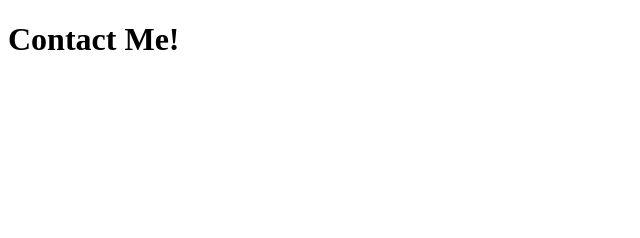
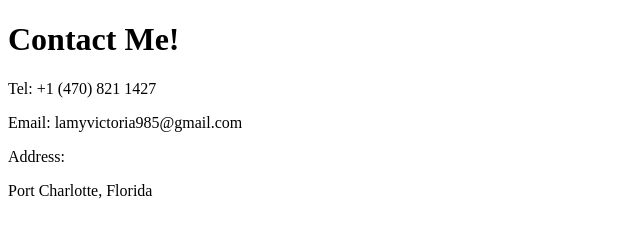
Before and after one commit to vlamy3/Portfolio-, a plain HTML site: page Contact.html in a window 1280 px wide. Shown: the whole page, without its empty margins (0-640 px from the left). Drawn offline with Linux system fonts and the light colour scheme.

Commit message:
Update Contact.html

```diff
--- a/Contact.html
+++ b/Contact.html
@@ -9,6 +9,12 @@
     <h1>
         Contact Me!
     </h1>
+    <p>Tel: +1 (470) 821 1427</p>
+    <p>Email: lamyvictoria985@gmail.com</p>
+    <p>Address:</p>
+    <p>
+      Port Charlotte, Florida<br />
+    </p>
 
 </body>
 </html>
```
